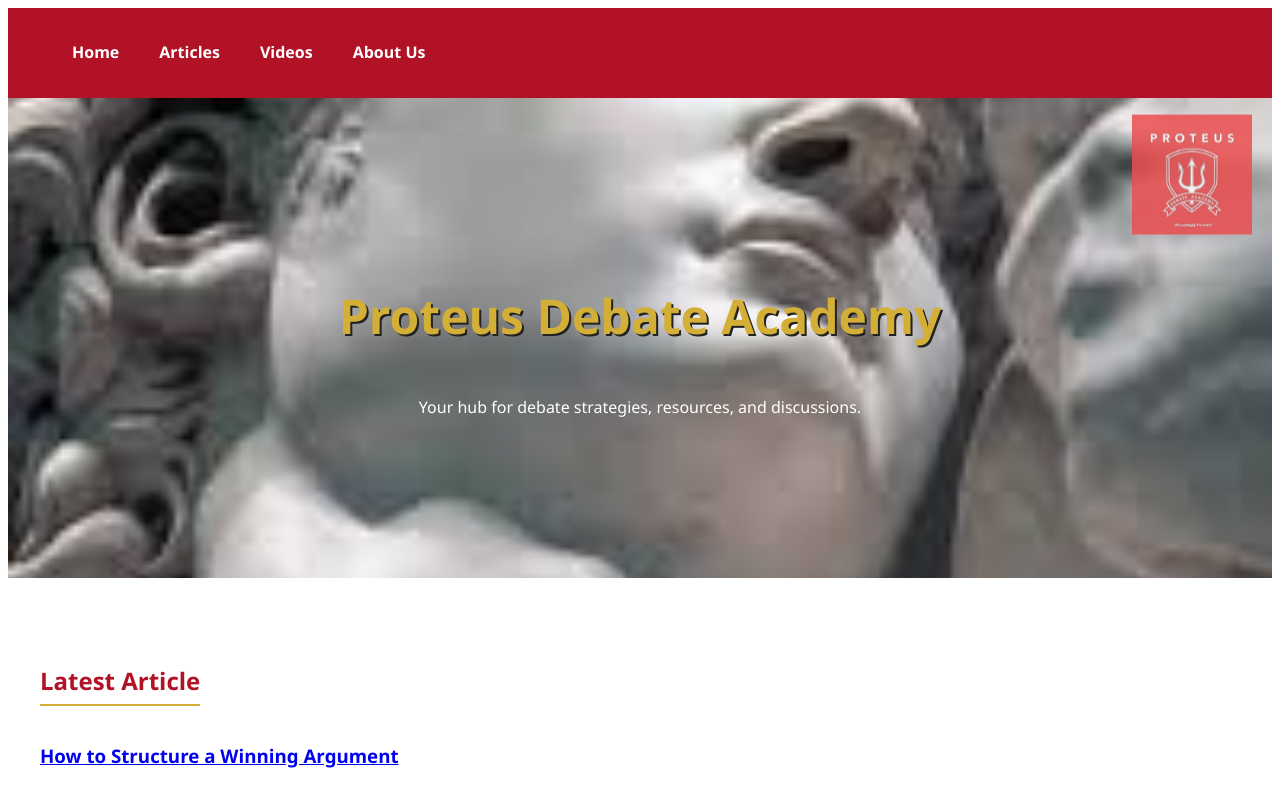
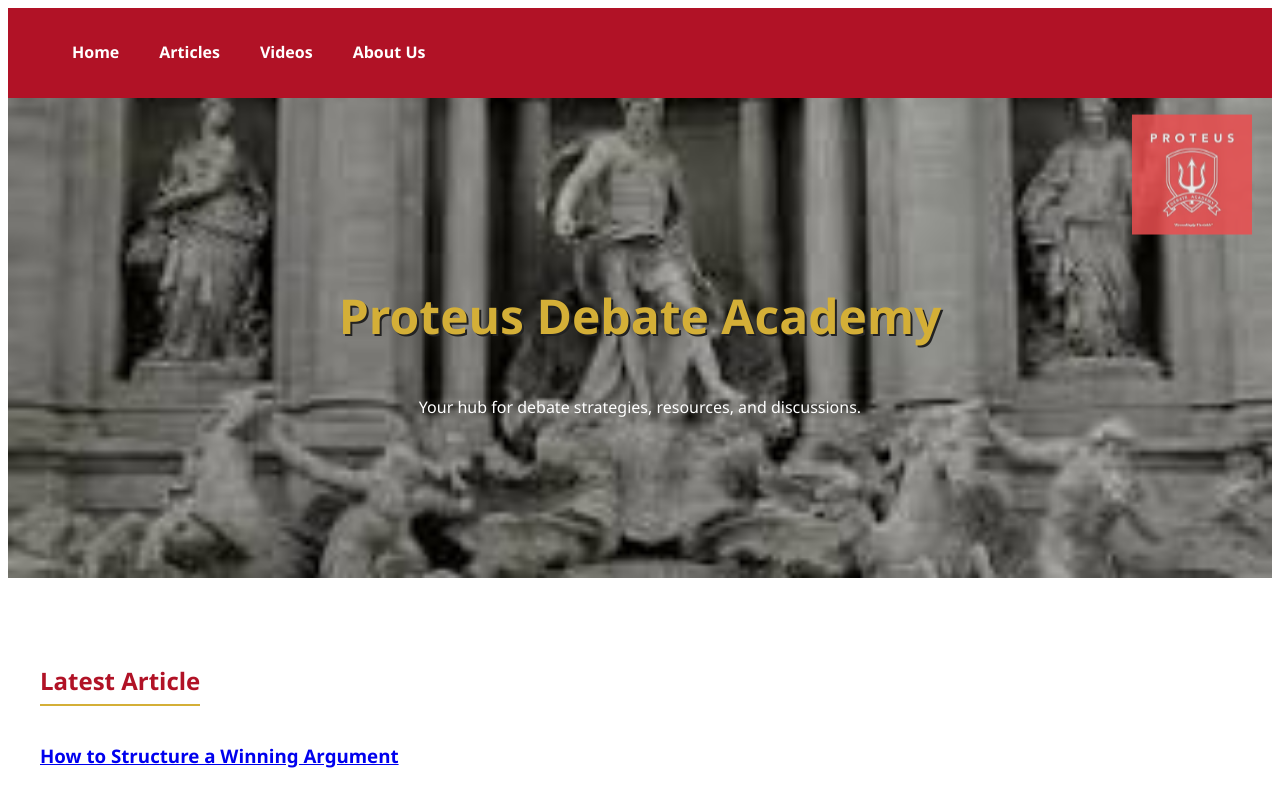
Before and after one commit to prerana-e/proteus-debate-sample, a plain HTML site: page index.html in a window 1280 px wide. Shown: the top 786 px of the page. Drawn offline with Linux system fonts and the light colour scheme.

Commit message:
changed background

```diff
--- a/css/style.css
+++ b/css/style.css
@@ -41,7 +41,7 @@
   .hero {
     position: relative;
     height: 60vh;
-    background: var(--primary-red) url('../images/michelangeloDavidPic.png') center/cover no-repeat;
+    background: var(--primary-red) url('../images/classical\ art.png') center/cover no-repeat;
     display: flex;
     align-items: center;
     justify-content: center;
```
Also changed, not shown: images/classical art.png (added).
